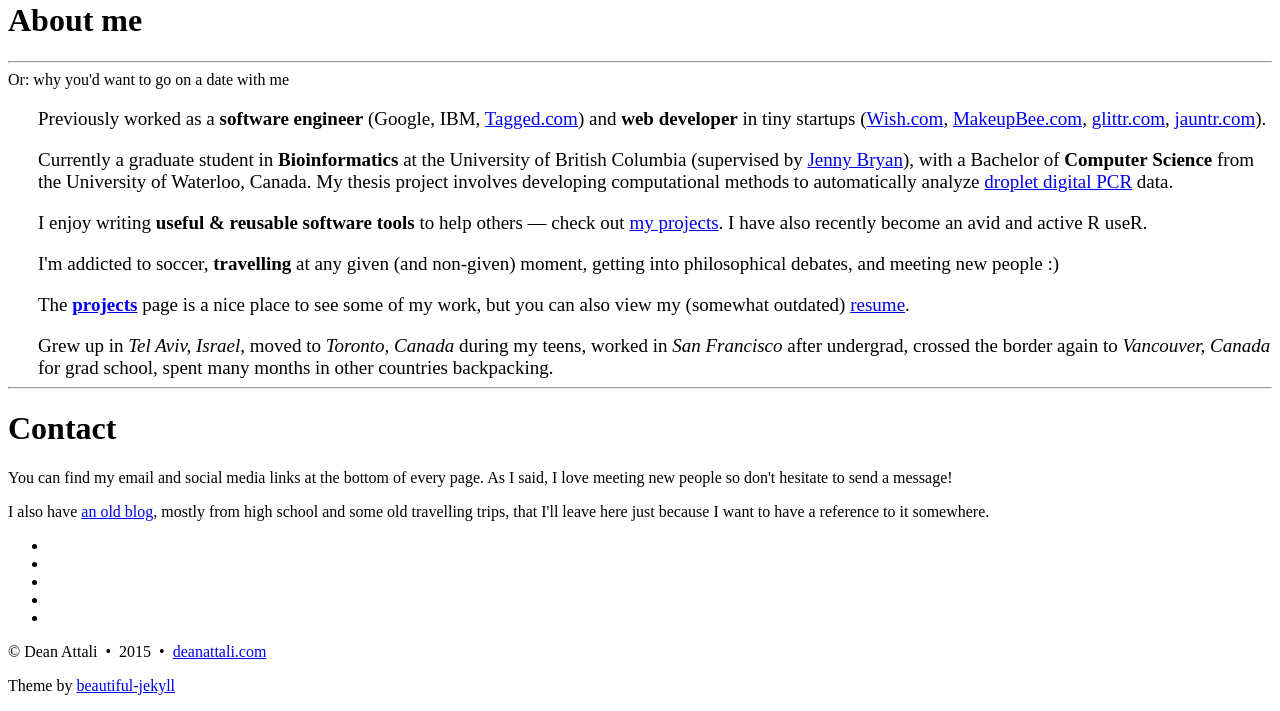
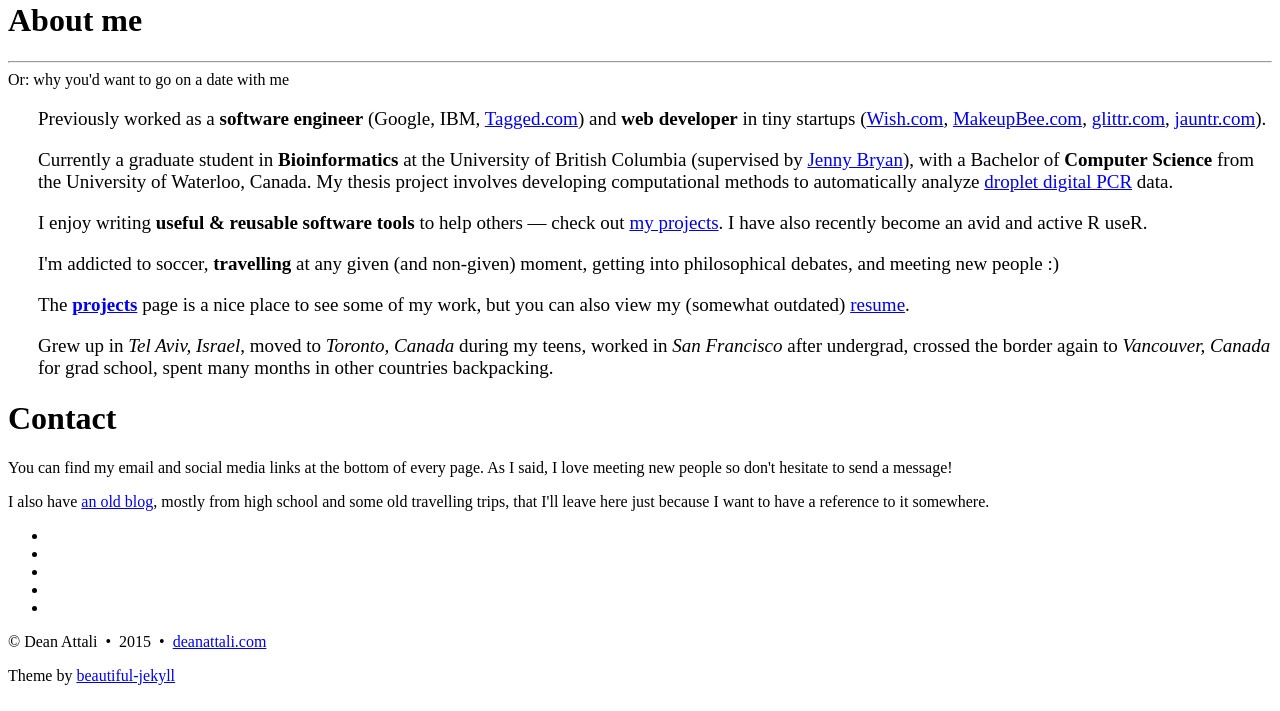
Before and after one commit to daattali/daattali.github.io, a Jekyll site: the page built from aboutme.html, in a window 1280 px wide. Shown: the part 456-1167 px from the top of the page. Built offline with Jekyll 4.4.1, drawn with Linux system fonts in a browser that asks for light colours; Markdown is read by kramdown in place of the engine named in the settings.

Commit message:
Update aboutme.html

```diff
--- a/aboutme.html
+++ b/aboutme.html
@@ -48,8 +48,6 @@ Grew up in <i>Tel Aviv, Israel</i>, moved to <i>Toronto, Canada</i> during my te
 
 </div>
 
-<hr id="about-contact-divider">
-
 <div id="contactme-section">
 <h1>Contact</h1>
 
```
